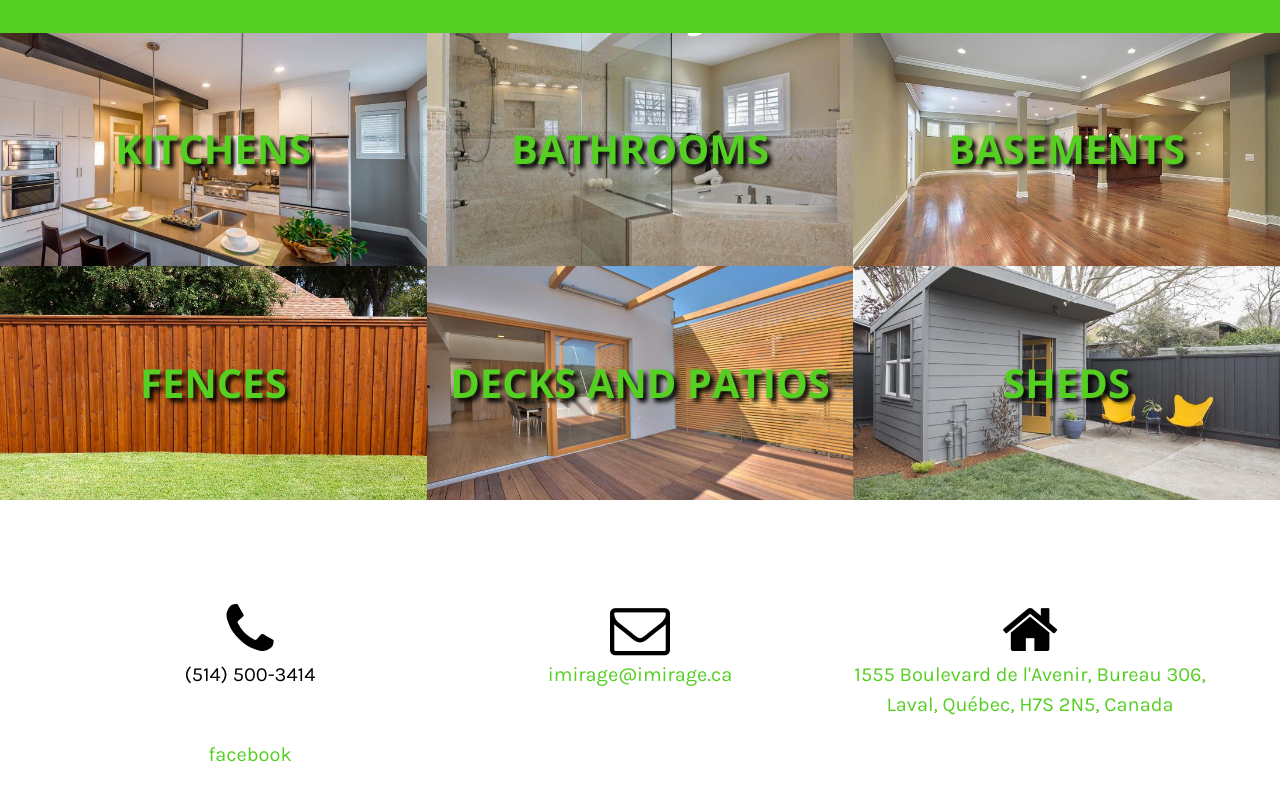
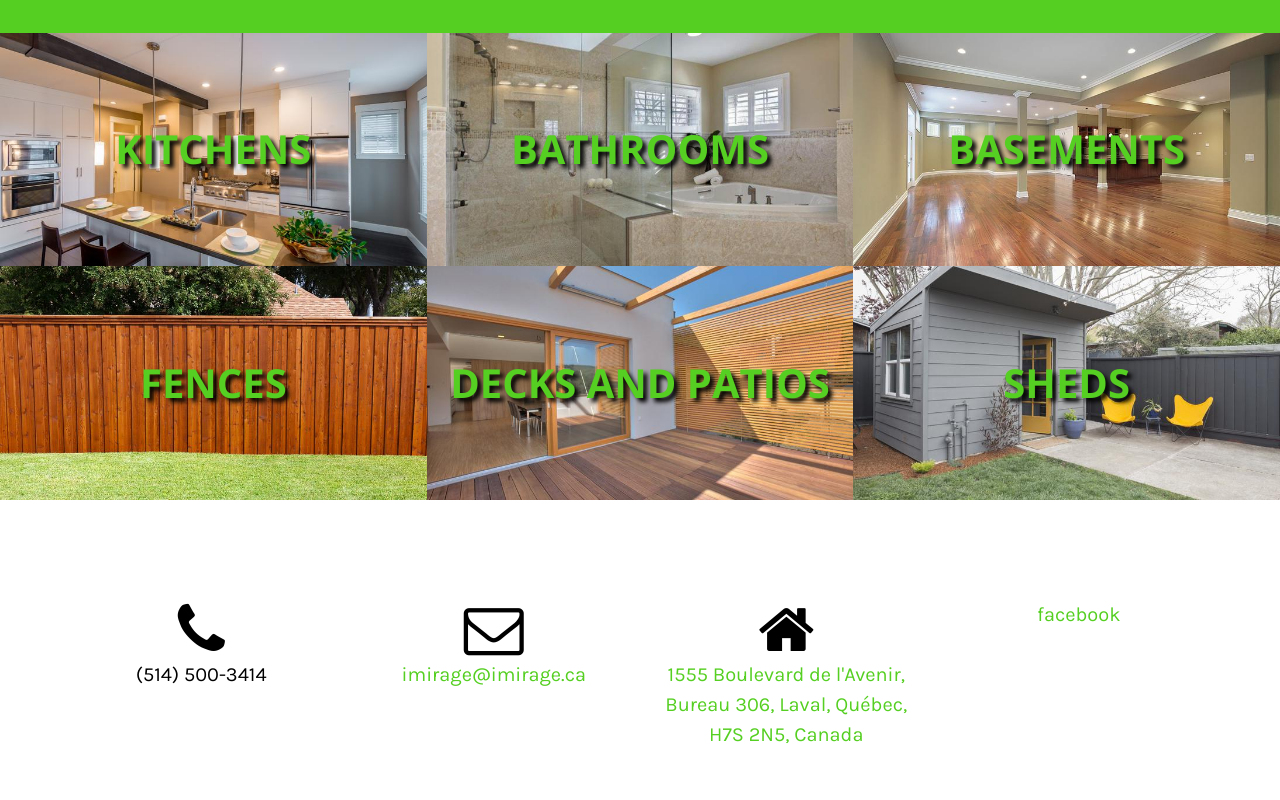
Before and after one commit to imirageconstruction/imirageconstruction.github.io, a website: page index.en.html in a window 1280 px wide. Shown: the part 1389-2189 px from the top of the page. Drawn offline with nearby package versions, Linux system fonts and the light colour scheme.

Commit message:
Update index.en.html

```diff
--- a/index.en.html
+++ b/index.en.html
@@ -193,19 +193,19 @@
     <section id="contact">
         <div class="container">
             <div class="row">
-                <div class="col-lg-4 text-center">
+                <div class="col-lg-3 text-center">
                     <i class="fa fa-phone fa-3x wow bounceIn"></i>
                     <p>(514) 500-3414 </p>
                 </div>
-                <div class="col-lg-4 text-center">
+                <div class="col-lg-3 text-center">
                     <i class="fa fa-envelope-o fa-3x wow bounceIn" data-wow-delay=".1s"></i>
                     <p><a href="mailto:imirage@imirage.ca">imirage@imirage.ca</a></p>
                 </div>
-                <div class="col-lg-4 text-center">
+                <div class="col-lg-3 text-center">
                     <i class="fa fa-home fa-3x wow bounceIn" data-wow-delay=".1s"></i>
                     <p><a href="https://goo.gl/maps/jXhpTJZd1H42">1555 Boulevard de l'Avenir, Bureau 306, Laval, Québec, H7S 2N5, Canada</a></p>
                 </div>
-                <div class="col-lg-4 text-center">
+                <div class="col-lg-3 text-center">
                      <i cclass="fa fa-facebook-official fa-3x wow bounceIn" data-wow-delay=".1s"></i>
                      <p><a href="https://www.facebook.com/IMirage-construction-Inc-1753823768192199/">facebook</a></p>
                  </div>
```
